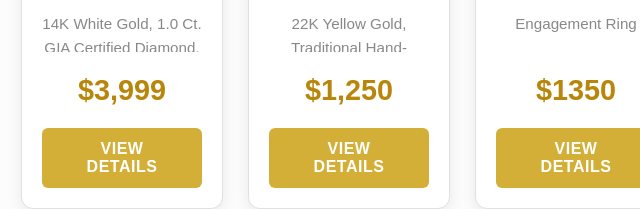
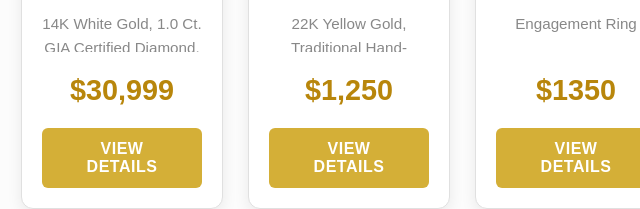
Before and after one commit to codewithalisha23/codewithalisha23, a plain HTML site: page service.html in a window 1280 px wide. Shown: the part 617-826 px from the top of the page, 64-704 px from the left. Drawn offline with Linux system fonts and the light colour scheme.

Commit message:
price change

```diff
--- a/service.html
+++ b/service.html
@@ -22,7 +22,7 @@
             <div class="product-details">
                 <h3 class="product-title">The Elegance Solitaire</h3>
                 <p class="product-desc">14K White Gold, 1.0 Ct. GIA Certified Diamond.</p>
-                <div class="product-price">$3,999</div>
+                <div class="product-price">$30,999</div>
                 <button class="buy-button">View Details</button>
             </div>
         </div>
```
